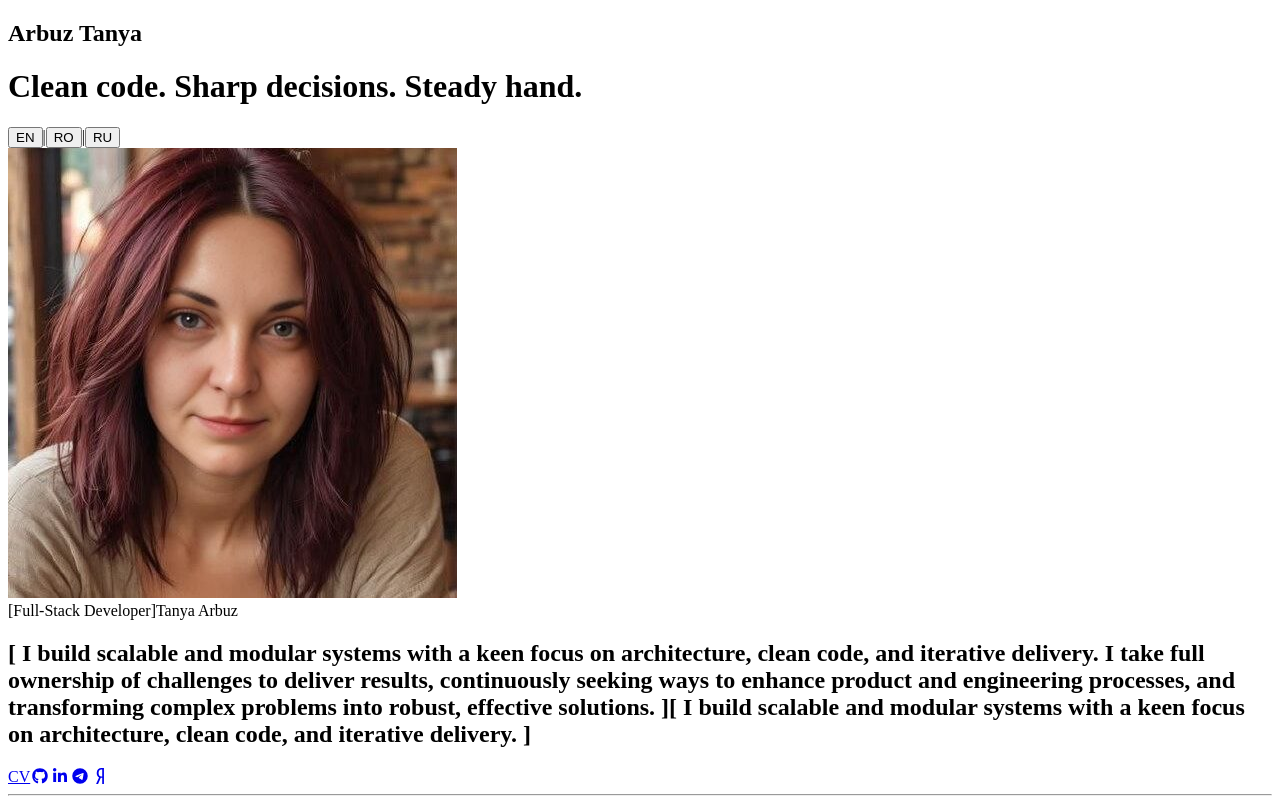
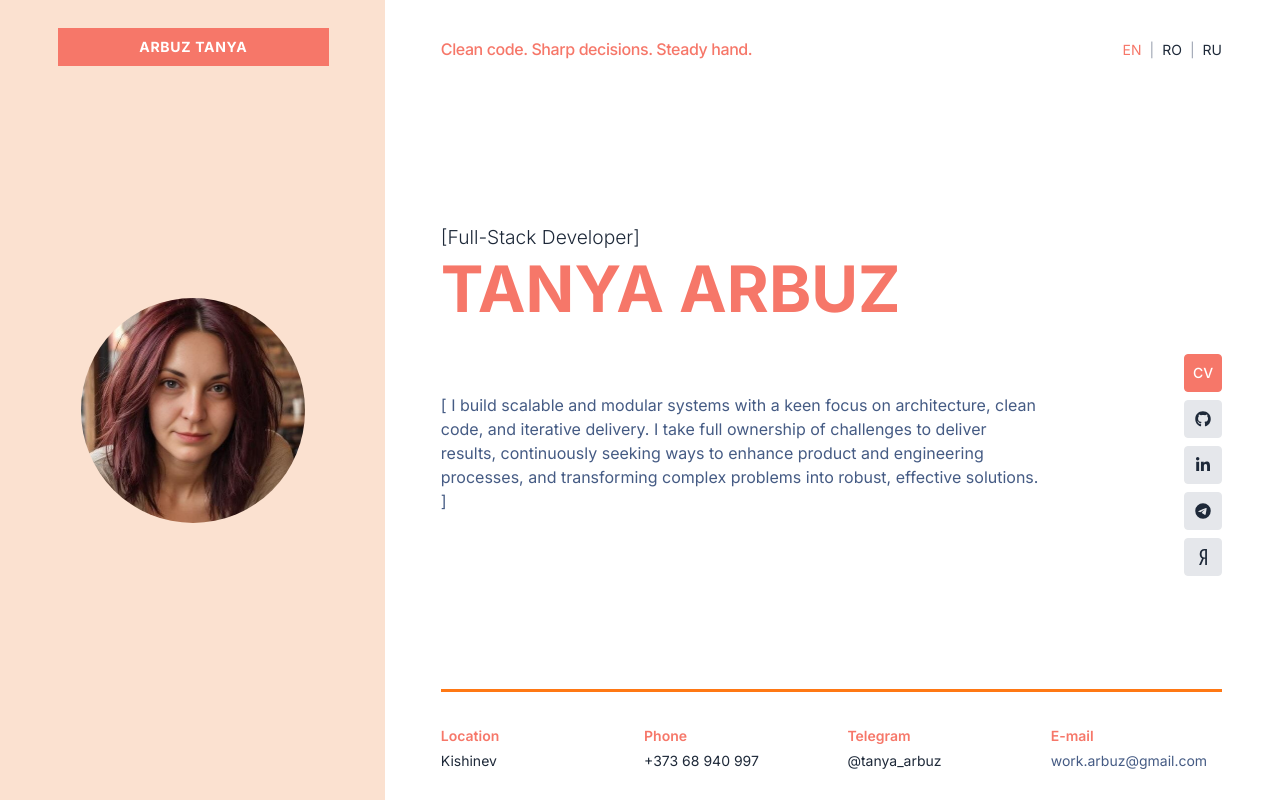
Before and after one commit to devforthewin/folio-metrics, a Next.js app: page / in a window 1280 px wide. Shown: the top 800 px of the page. Built offline with nearby package versions, Linux system fonts and the light colour scheme.

Commit message:
feat: add root layout

```diff
--- /dev/null
+++ b/src/app/layout.tsx
@@ -0,0 +1,23 @@
+import { Inter } from 'next/font/google'
+
+import type { Metadata } from 'next'
+import './../styles/globals.css'
+
+const inter = Inter({ subsets: ['latin'] })
+
+export const metadata: Metadata = {
+  title: 'Folio-Metrics',
+  description: 'Track your portfolio with ease',
+}
+
+export default function RootLayout({
+  children,
+}: {
+  children: React.ReactNode;
+}) {
+  return (
+    <html lang="en">
+      <body className={inter.className}>{children}</body>
+    </html>
+  )
+}
```
